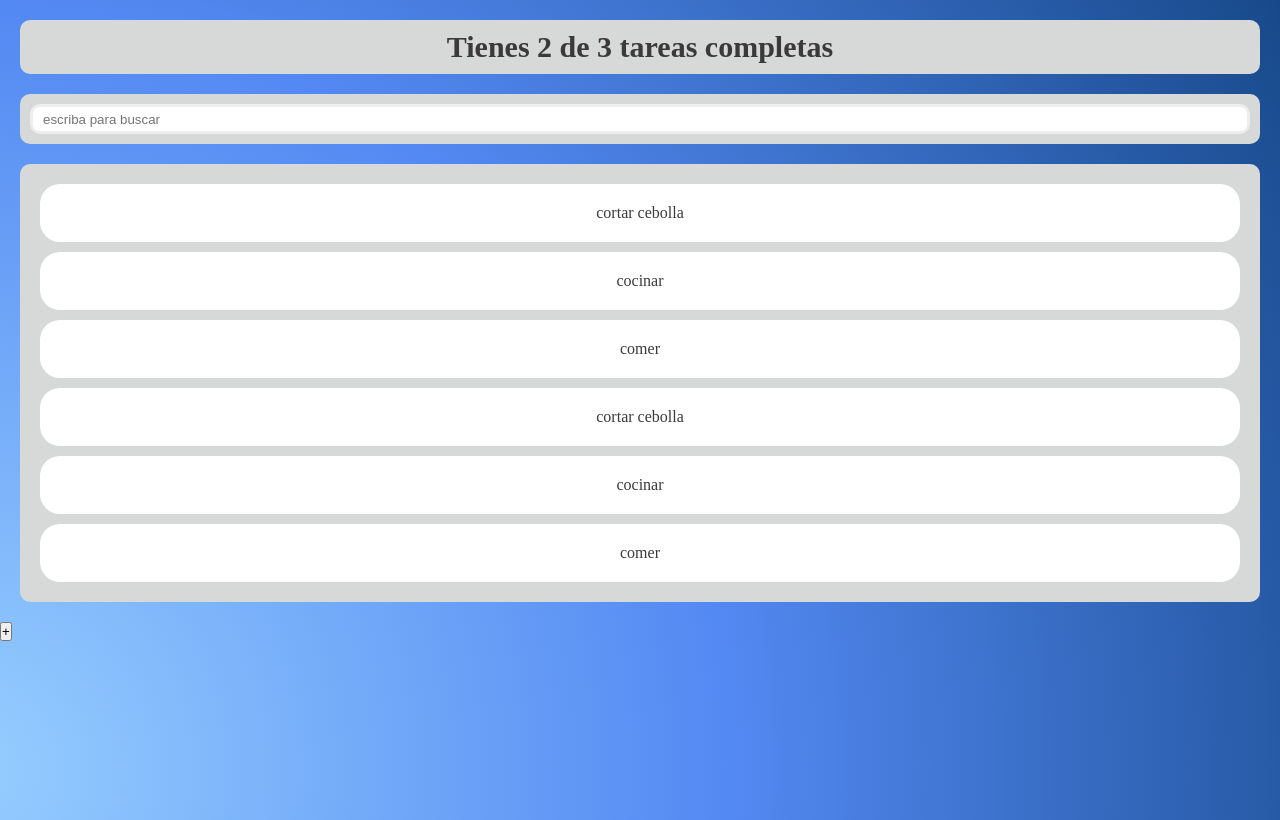
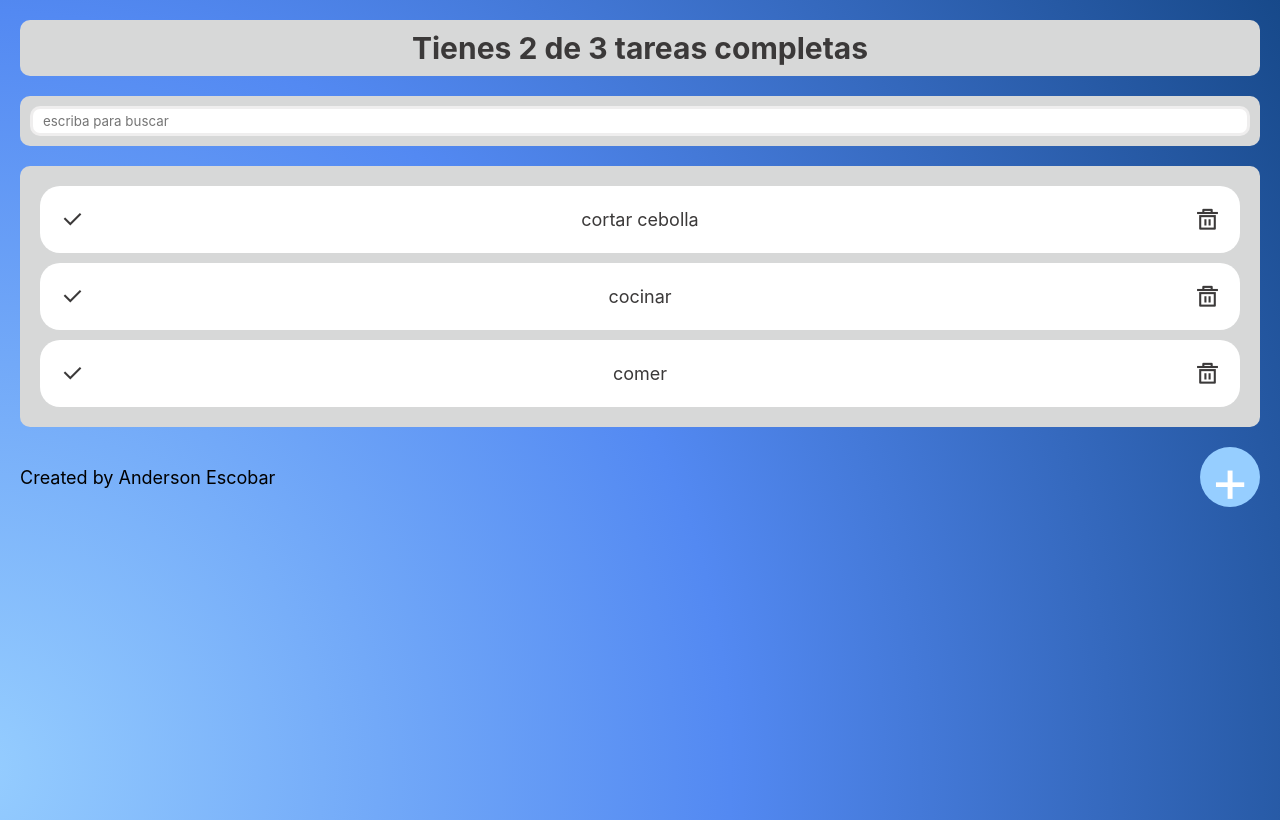
Before and after one commit to SoyAnderEscobar/TO-DO_List_React, a React (Create React App) app: page / in a window 1280 px wide. Built offline with nearby package versions, Linux system fonts and the light colour scheme.

Commit message:
ajustes de estilos del proyecto

```diff
--- a/package.json
+++ b/package.json
@@ -9,6 +9,7 @@
     "react": "^18.2.0",
     "react-dom": "^18.2.0",
     "react-scripts": "5.0.1",
+    "remixicon": "^2.5.0",
     "web-vitals": "^2.1.4"
   },
   "scripts": {
--- a/src/App.js
+++ b/src/App.js
@@ -4,12 +4,9 @@ import { TodoSearch} from "./TodoSearch";
   import { TodoList} from "./TodoList";
   import {TodoItem} from './TodoItem';
   import { TodoButton } from "./TodoButton";
+  import 'remixicon/fonts/remixicon.css'
 
   const todos =[
-
-  {text:"cortar cebolla", completed:'false'},
-  {text:"cocinar", completed:'false'},
-  {text:"comer", completed:'false'},
 
     {text:"cortar cebolla", completed:'false'},
     {text:"cocinar", completed:'false'},
@@ -32,6 +29,7 @@ function App(props) {
         </TodoList>
 
         <TodoButton/>
+        <span style={{margin:'2rem', position:"absolute", marginBottom:"0px" }}>Created by {props.nombre}</span>
       </React.Fragment>
   );
   }
--- /dev/null
+++ b/src/TodoButton.css
@@ -0,0 +1,28 @@
+.ButtonCreateTask{
+    /* padding: .5rem; */
+    /* font-weight: bold; */
+    display: flex;
+    justify-content: center;
+    align-items: center;
+    width: 6rem;
+    height: 6rem;
+    border-radius: 50%;
+    color: white;
+    background-color: #96ceff;
+    border:#96ceff;
+    float: right;
+    margin: 0 2rem;
+    transition: all ease 1s;
+}
+
+.ButtonCreateTask:hover{
+    transform: rotate(-50deg);
+    cursor: pointer;
+    background: #d7d8d8 ;
+}
+.ButtonCreateTask span{
+    color: white;
+    font-size: 6rem;
+    height: 60%;
+    margin-top: -3rem;
+}
--- a/src/TodoButton.js
+++ b/src/TodoButton.js
@@ -1,9 +1,10 @@
 import React from "react";
+import './TodoButton.css'
 
 function TodoButton(){
     return(
-        <button>
-            +
+        <button className="ButtonCreateTask">
+            <span>+</span>
         </button>
     )
 }
--- a/src/TodoItem.css
+++ b/src/TodoItem.css
@@ -4,10 +4,36 @@ li{
     margin:1rem;
     padding:2rem;
     border-radius: 2rem;
+    display: flex;
+    justify-content: space-between;
+    /* background: rgb(236,228,111);
+    background: linear-gradient(0deg, rgba(236,228,111,1) 0%, rgba(255,255,255,1) 47%, rgba(255,255,255,1) 70%);  */
 }
 
 li.active{
+    background: rgb(121,212,129);
+    background: linear-gradient(40deg, rgba(121,212,129,1) 10%, rgba(255,255,255,1) 50%, rgba(255,255,255,1) 100%);
+}
+
+.item-text.active{
     text-decoration: line-through;
-    background-color: rgb(142, 229, 154);
+}
 
+.item-icon{
+    font-size: 2.5rem;
+    transition: all ease-in 1s;
 }
+
+.item-text{
+    align-self:center;
+}
+
+.item-icon-delete:hover{
+    color: red;
+    cursor: pointer;
+}
+
+.item-icon-check:hover{
+    color: green;
+    cursor: pointer;
+}
--- a/src/TodoItem.js
+++ b/src/TodoItem.js
@@ -3,9 +3,16 @@ import './TodoItem.css'
 
 function TodoItem(props){
     return (
-
         <li className="">
-            {props.text}
+            <span>
+            <i class="ri-check-line item-icon item-icon-check"></i>
+            </span>
+            <span className="item-text">
+                {props.text}
+            </span>
+            <span>
+                <i class="ri-delete-bin-5-line item-icon item-icon-delete"></i>
+            </span>
         </li>
     );
 }
--- a/src/TodoList.js
+++ b/src/TodoList.js
@@ -5,6 +5,7 @@ function TodoList(props){
     return (
 
         <ul className="card">
+            {/* los props.children en este caso son los li que estan en el componente TodoItem */}
             {props.children}
         </ul>
 
--- a/src/index.css
+++ b/src/index.css
@@ -1,7 +1,7 @@
 /* @import url('https://fonts.googleapis.com/css2?family=Inter:wght@200&display=swap'); */
 
 *{
-  /* font-family: 'Inter', sans-serif; */
+  font-family: 'Inter', sans-serif;
   margin:0;
   padding:0;
   box-sizing: border-box;
@@ -13,7 +13,7 @@ html{
 
 body{
   height: 100vh;
-  font-size: 1.6rem;
+  font-size: 1.8rem;
   background-image: radial-gradient(circle at -2.22% 93.82%, #96ceff 0, #5389f2 50%, #17498a 100%);
 }
 
```
Also changed, not shown: public/eliminar.png (added), 1 other file (tests, documents, lock files or other folders). Lines whose indentation alone changed are shown as unchanged.
